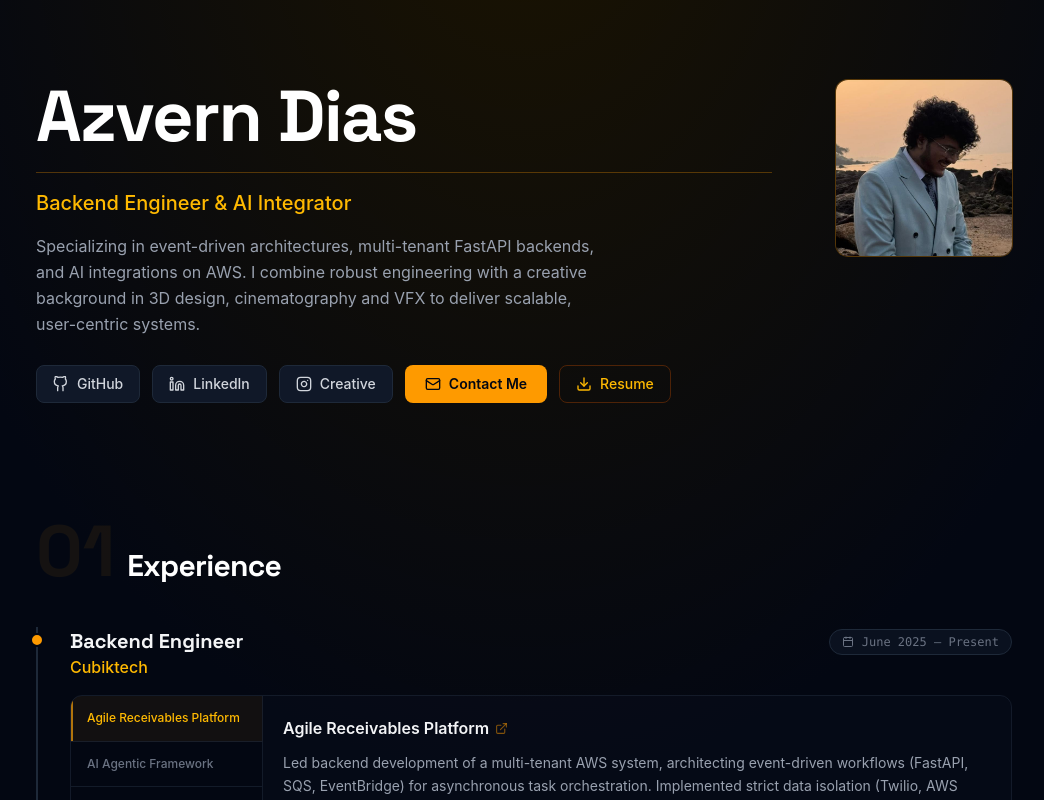
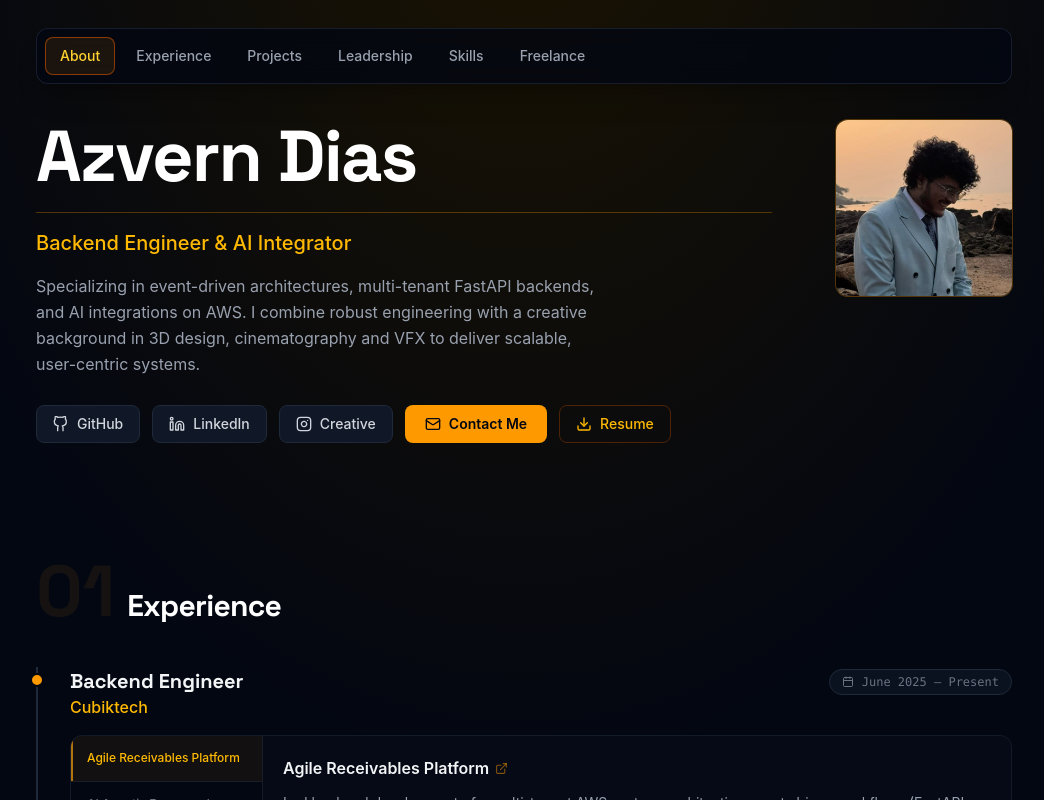
Before and after one commit to azverndias09/my_portfolio, a React (Vite) app: page / in a window 1280 px wide. Shown: the top 800 px of the page, without its empty margins (116-1160 px from the left). Built offline with nearby package versions, Linux system fonts and the light colour scheme.

Commit message:
Implement smooth scrolling and section navigation for improved user experience

```diff
--- a/src/App.tsx
+++ b/src/App.tsx
@@ -1,6 +1,15 @@
-import { type MouseEvent, useState } from 'react';
+import { type MouseEvent, useEffect, useState } from 'react';
 import { ExternalLink, Mail, Calendar, Trophy, Users, Download } from 'lucide-react';
 import CursorHalo from './components/CursorHalo';
+
+const sectionNavItems = [
+  { id: 'about', label: 'About' },
+  { id: 'experience', label: 'Experience' },
+  { id: 'projects', label: 'Projects' },
+  { id: 'leadership', label: 'Leadership' },
+  { id: 'skills', label: 'Skills' },
+  { id: 'freelance', label: 'Freelance' },
+] as const;
 
 const GithubIcon = ({size = 20}: {size?: number}) => (
   <svg xmlns="http://www.w3.org/2000/svg" width={size} height={size} viewBox="0 0 24 24" fill="none" stroke="currentColor" strokeWidth="2" strokeLinecap="round" strokeLinejoin="round">
@@ -143,6 +152,42 @@ function App() {
   const contactSubject = 'Portfolio Inquiry';
   const contactMailto = `mailto:${emailAddress}?subject=${encodeURIComponent(contactSubject)}`;
   const gmailComposeUrl = `https://mail.google.com/mail/?view=cm&fs=1&to=${encodeURIComponent(emailAddress)}&su=${encodeURIComponent(contactSubject)}`;
+  const [activeSection, setActiveSection] = useState<(typeof sectionNavItems)[number]['id']>('about');
+
+  useEffect(() => {
+    const sectionElements = sectionNavItems
+      .map((item) => document.getElementById(item.id))
+      .filter(Boolean) as HTMLElement[];
+
+    if (sectionElements.length === 0) {
+      return;
+    }
+
+    const observer = new IntersectionObserver(
+      (entries) => {
+        const mostVisibleSection = entries
+          .filter((entry) => entry.isIntersecting)
+          .sort((a, b) => b.intersectionRatio - a.intersectionRatio)[0];
+
+        if (mostVisibleSection) {
+          setActiveSection(mostVisibleSection.target.id as (typeof sectionNavItems)[number]['id']);
+        }
+      },
+      {
+        rootMargin: '-35% 0px -55% 0px',
+        threshold: [0.15, 0.35, 0.6],
+      },
+    );
+
+    sectionElements.forEach((section) => observer.observe(section));
+
+    return () => observer.disconnect();
+  }, []);
+
+  const handleSectionJump = (sectionId: (typeof sectionNavItems)[number]['id']) => {
+    setActiveSection(sectionId);
+    document.getElementById(sectionId)?.scrollIntoView({ behavior: 'smooth', block: 'start' });
+  };
 
   const handleContactClick = (event: MouseEvent<HTMLAnchorElement>) => {
     event.preventDefault();
@@ -159,10 +204,38 @@ function App() {
   return (
     <div className="min-h-screen pb-32">
       <CursorHalo />
-      <div className="max-w-5xl mx-auto px-6 py-20 space-y-28">
+      <nav className="sticky top-3 z-50 pt-4">
+        <div className="max-w-5xl mx-auto px-6">
+          <div className="bg-gray-950/80 backdrop-blur-md border border-gray-800/70 rounded-xl shadow-xl shadow-black/20">
+            <ul className="flex items-center gap-1.5 overflow-x-auto px-2 py-2">
+              {sectionNavItems.map((item) => {
+                const isActive = activeSection === item.id;
+
+                return (
+                  <li key={item.id}>
+                    <button
+                      type="button"
+                      onClick={() => handleSectionJump(item.id)}
+                      aria-current={isActive ? 'page' : undefined}
+                      className={`interactive-lift px-3.5 py-2 rounded-lg text-xs md:text-sm font-medium whitespace-nowrap border transition-colors ${
+                        isActive
+                          ? 'text-amber-300 border-amber-700/70 bg-amber-500/10'
+                          : 'text-gray-400 border-transparent hover:text-gray-200 hover:bg-gray-900/70'
+                      }`}
+                    >
+                      {item.label}
+                    </button>
+                  </li>
+                );
+              })}
+            </ul>
+          </div>
+        </div>
+      </nav>
+      <div className="max-w-5xl mx-auto px-6 pt-12 space-y-28">
 
         {/* Hero */}
-        <header className="flex flex-col md:flex-row gap-10 md:gap-16 items-start justify-between">
+        <header id="about" className="scroll-section flex flex-col md:flex-row gap-10 md:gap-16 items-start justify-between">
           <div className="flex-1 space-y-7">
             <div className="space-y-4">
               <div className="pb-5 border-b border-amber-500/30">
@@ -230,7 +303,7 @@ function App() {
         </header>
 
         {/* Experience */}
-        <section className="space-y-10">
+        <section id="experience" className="scroll-section space-y-10">
           <SectionHeader number="01" title="Experience" />
 
           <div className="space-y-10">
@@ -293,7 +366,7 @@ function App() {
         </section>
 
         {/* Projects */}
-        <section className="space-y-10">
+        <section id="projects" className="scroll-section space-y-10">
           <div className="flex flex-col md:flex-row md:items-baseline justify-between gap-4">
             <SectionHeader number="02" title="Projects" />
             <a
@@ -381,7 +454,7 @@ function App() {
         </section>
 
         {/* Leadership & Hackathons */}
-        <section className="space-y-10">
+        <section id="leadership" className="scroll-section space-y-10">
           <SectionHeader number="03" title="Hackathons & Leadership" />
 
           <div className="grid grid-cols-1 md:grid-cols-2 gap-12">
@@ -458,7 +531,7 @@ function App() {
         </section>
 
         {/* Skills */}
-        <section className="space-y-8">
+        <section id="skills" className="scroll-section space-y-8">
           <SectionHeader number="04" title="Technical Arsenal" />
           <div>
             {[
@@ -478,7 +551,7 @@ function App() {
           </div>
         </section>
 
-        <section className="space-y-10">
+        <section id="freelance" className="scroll-section space-y-10">
           <SectionHeader number="05" title="Open For Freelance" />
           <div className="group relative pl-8 border-l-2 border-gray-800 hover:border-amber-500/40 transition-colors pb-2">
             <div className="absolute w-3.5 h-3.5 rounded-full bg-amber-500 border-2 border-gray-950 -left-2 top-1.5"></div>
--- a/src/index.css
+++ b/src/index.css
@@ -3,6 +3,14 @@
 @theme {
   --font-display: "Space Grotesk", sans-serif;
   --cursor-accent-rgb: 245 158 11;
+}
+
+html {
+  scroll-behavior: smooth;
+}
+
+.scroll-section {
+  scroll-margin-top: 7rem;
 }
 
 body {
@@ -31,6 +39,10 @@ body {
 }
 
 @media (prefers-reduced-motion: reduce) {
+  html {
+    scroll-behavior: auto;
+  }
+
   .interactive-lift {
     transition: none;
   }
```
